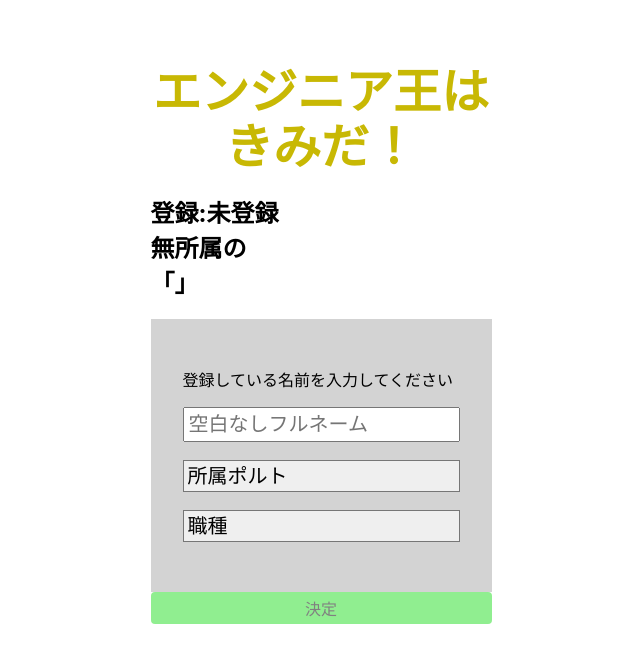
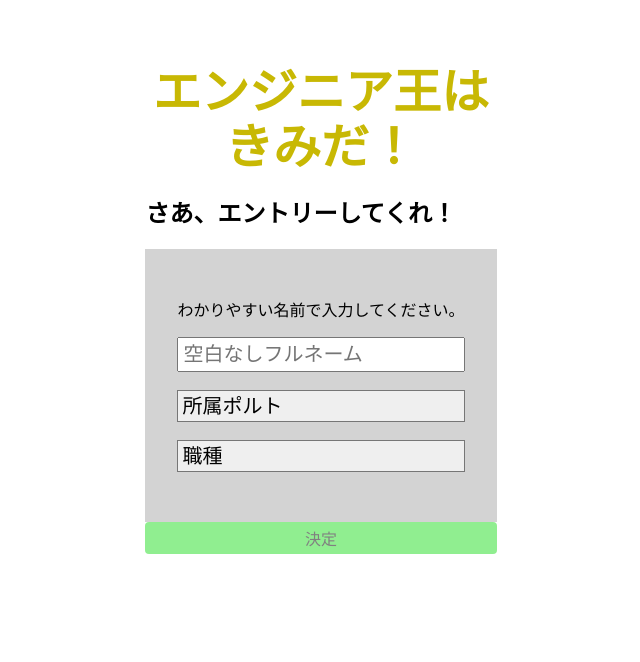
Before and after one commit to Taiki-ss/realtime-quiz-app, a Next.js app: page /engineer-king/ in a window 1280 px wide. Shown: the top 662 px of the page, without its empty margins (319-959 px from the left). Built offline with nearby package versions, Linux system fonts and the light colour scheme.

Commit message:
:sparkles:[fix] エントリーをシンプルに

```diff
--- a/pages/index.js
+++ b/pages/index.js
@@ -108,13 +108,10 @@ export default function Home() {
 
         <div>
           <h2>
-            登録:{userId ? "登録済み" : "未登録"}
-            <br />
-            {porto ? porto : "無所属"}の{role ? role : ""}
-            <br />「{username ? username : ""}」
+			さあ、エントリーしてくれ！
           </h2>
           <div className="input-container">
-            <p>登録している名前を入力してください</p>
+            <p>わかりやすい名前で入力してください。</p>
             <div className="input-name">
               <input
                 placeholder="空白なしフルネーム"
```
